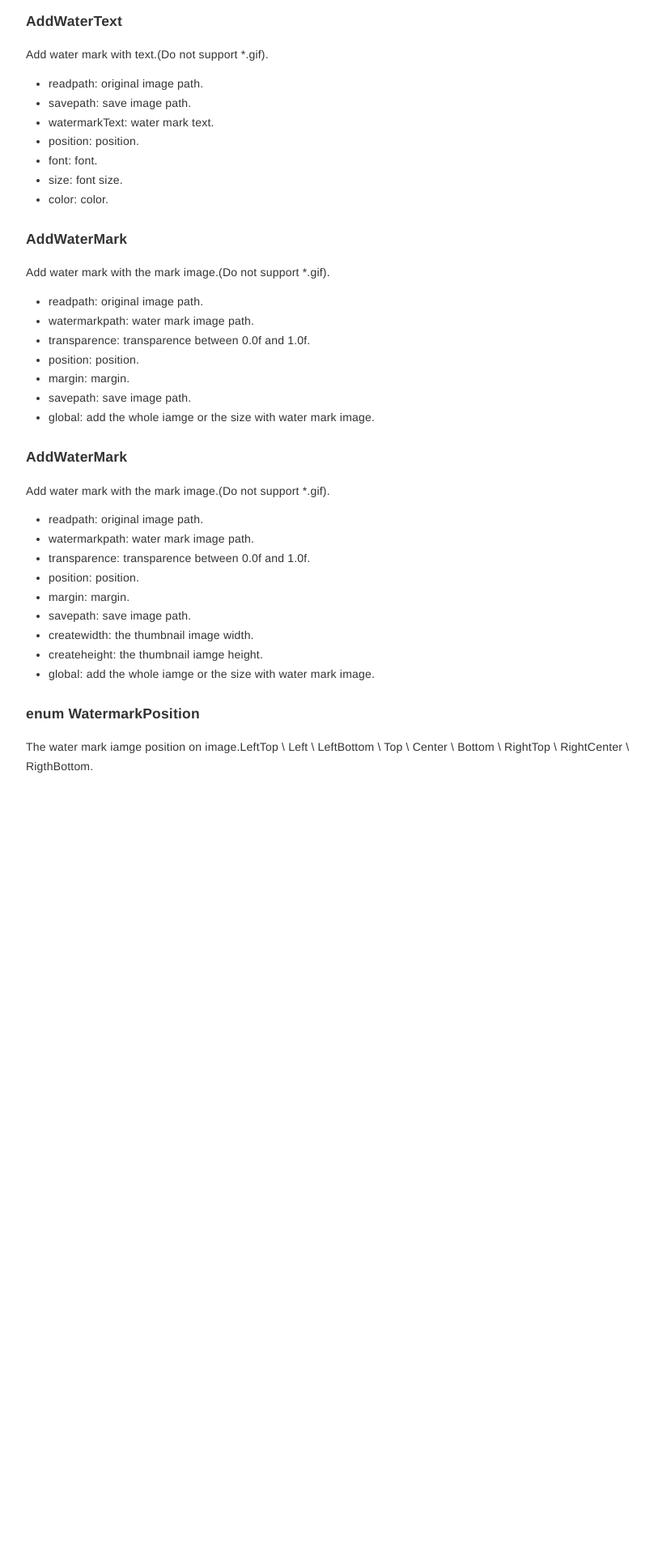
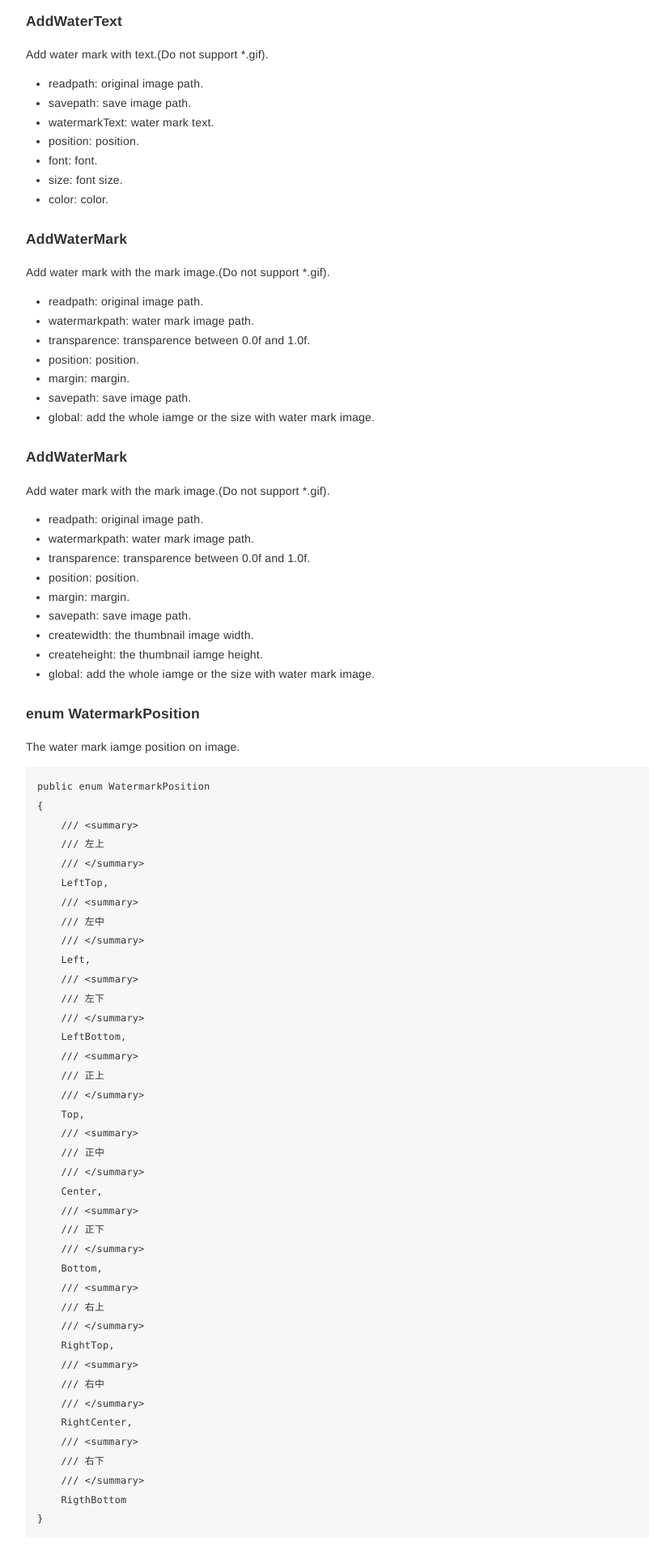
Before and after one commit to lhwsa2010/DotNet, a Jekyll site: the page built from docs/_posts/2021-08-10-ProcessImage.md, in a window 1280 px wide. Shown: the part 866-2786 px from the top of the page at 81% size, without its empty margins (223-1031 px from the left). Built offline with Jekyll 4.4.1, drawn with Linux system fonts in a browser that asks for light colours.

Commit message:
update something

````diff
--- a/docs/_posts/2021-08-10-ProcessImage.md
+++ b/docs/_posts/2021-08-10-ProcessImage.md
@@ -104,4 +104,45 @@ the thumbnail iamge height.
 add the whole iamge or the size with water mark image.
 
 #### enum WatermarkPosition
-The water mark iamge position on image.LeftTop \ Left \ LeftBottom \ Top \ Center \ Bottom \ RightTop \ RightCenter \ RigthBottom.
+The water mark iamge position on image.
+```
+public enum WatermarkPosition
+{
+    /// <summary>
+    /// 左上
+    /// </summary>
+    LeftTop,
+    /// <summary>
+    /// 左中
+    /// </summary>
+    Left,
+    /// <summary>
+    /// 左下
+    /// </summary>
+    LeftBottom,
+    /// <summary>
+    /// 正上
+    /// </summary>
+    Top,
+    /// <summary>
+    /// 正中
+    /// </summary>
+    Center,
+    /// <summary>
+    /// 正下
+    /// </summary>
+    Bottom,
+    /// <summary>
+    /// 右上
+    /// </summary>
+    RightTop,
+    /// <summary>
+    /// 右中
+    /// </summary>
+    RightCenter,
+    /// <summary>
+    /// 右下
+    /// </summary>
+    RigthBottom
+}
+```
````
